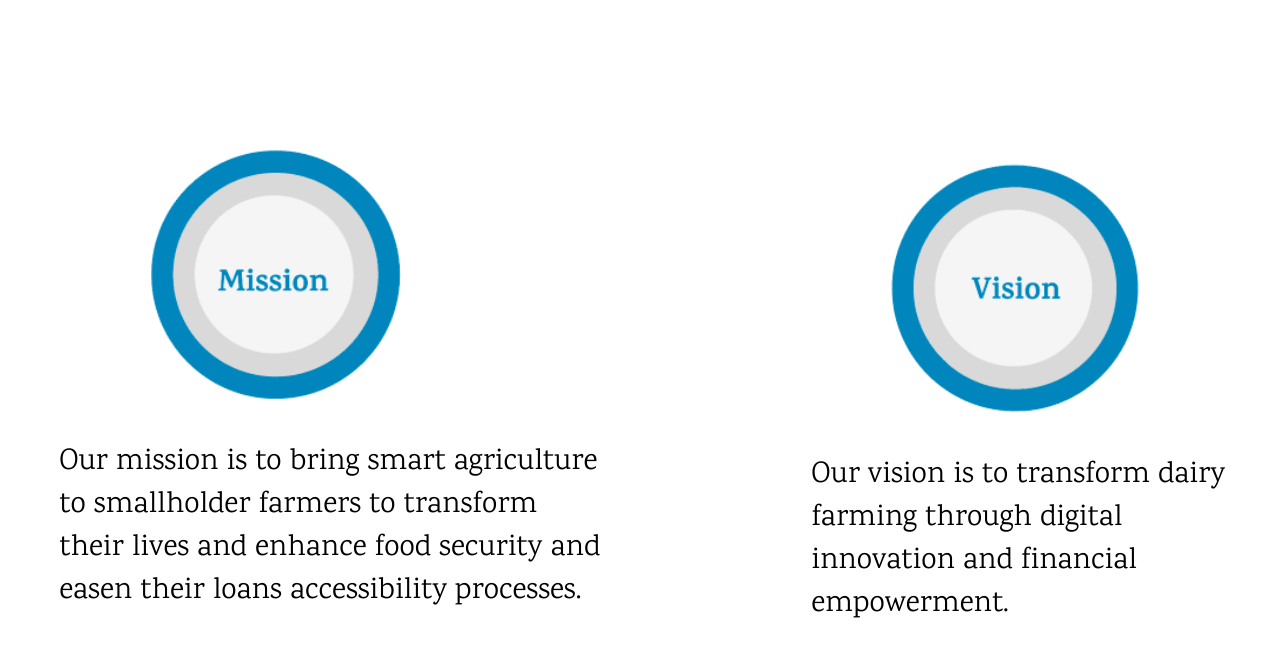
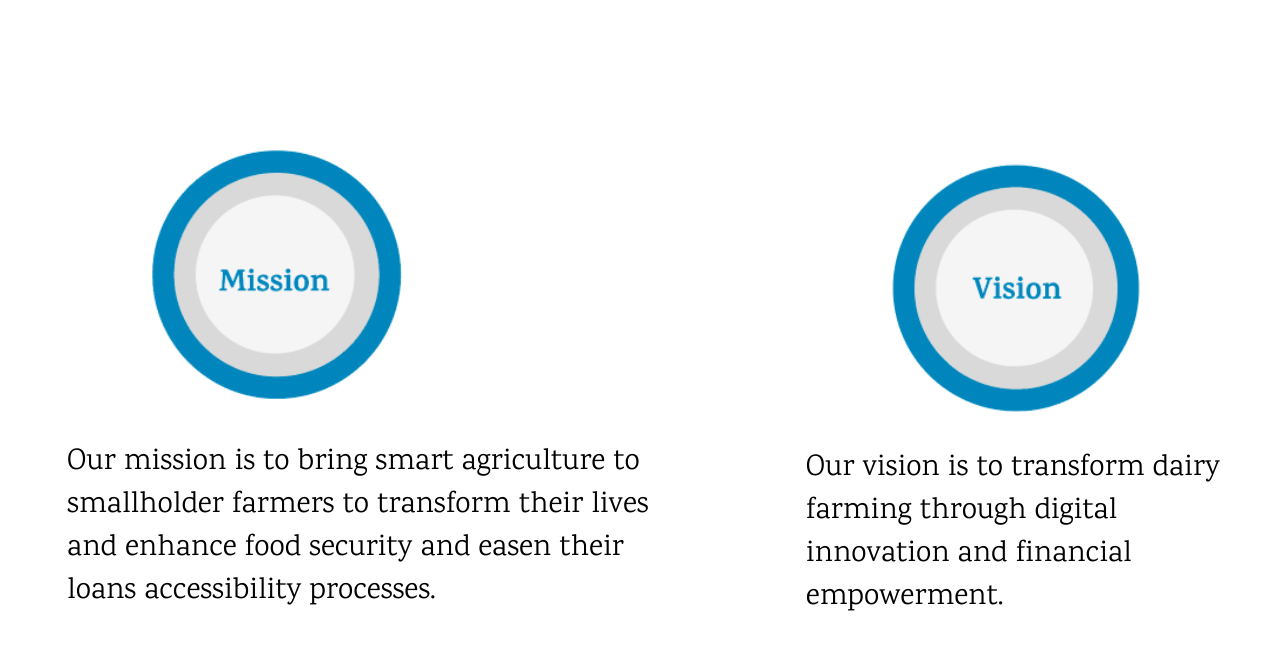
Before and after one commit to akirachix/Tech-Marvels-Informational, a React (Create React App) app in the folder wezesha/: page / in a window 1280 px wide. Shown: the top 656 px of the page. Built offline with nearby package versions, Linux system fonts and the light colour scheme.

Commit message:
added changes

```diff
--- a/wezesha/src/App.js
+++ b/wezesha/src/App.js
@@ -1,12 +1,13 @@
+import { ImPodcast } from "react-icons/im";
 
-import Welcome from "./Vision-Mission"
+import VisionAndMission from "./Vision-Mission";
 
 
 const wezeshaApp =()=>{
   return(
     <div>
       <h1></h1>
-      <Welcome/>
+      <VisionAndMission/>
     </div>
   )
 }
--- a/wezesha/src/Vision-Mission/index.css
+++ b/wezesha/src/Vision-Mission/index.css
@@ -354,8 +354,8 @@ body{
     }
 
     .mission-text{
-        width:70%;
-        margin-left: 5%;
+        width:80%;
+        margin-left: 6%;
         flex-wrap: wrap;
         margin-top: 12px;
 
@@ -364,8 +364,8 @@ body{
     .vision-text{
         width:90%;
         flex-wrap: wrap;
-        margin-left: 8px;
-        margin-top: 12px;
+        margin-left: 1px;
+        margin-top: 5px;
     }
 
     #mission-image{
--- a/wezesha/src/Vision-Mission/index.js
+++ b/wezesha/src/Vision-Mission/index.js
@@ -3,7 +3,7 @@ import mission from  '../images/mission.png';
 import vision  from '../images/vision.png';
 
 
-const Welcome=()=>{
+const VisionAndMission=()=>{
     return(
     <body>
         <div className='mission'>
@@ -27,4 +27,4 @@ const Welcome=()=>{
     </body>
     )
 }
-export default Welcome;
+export default VisionAndMission;
```
